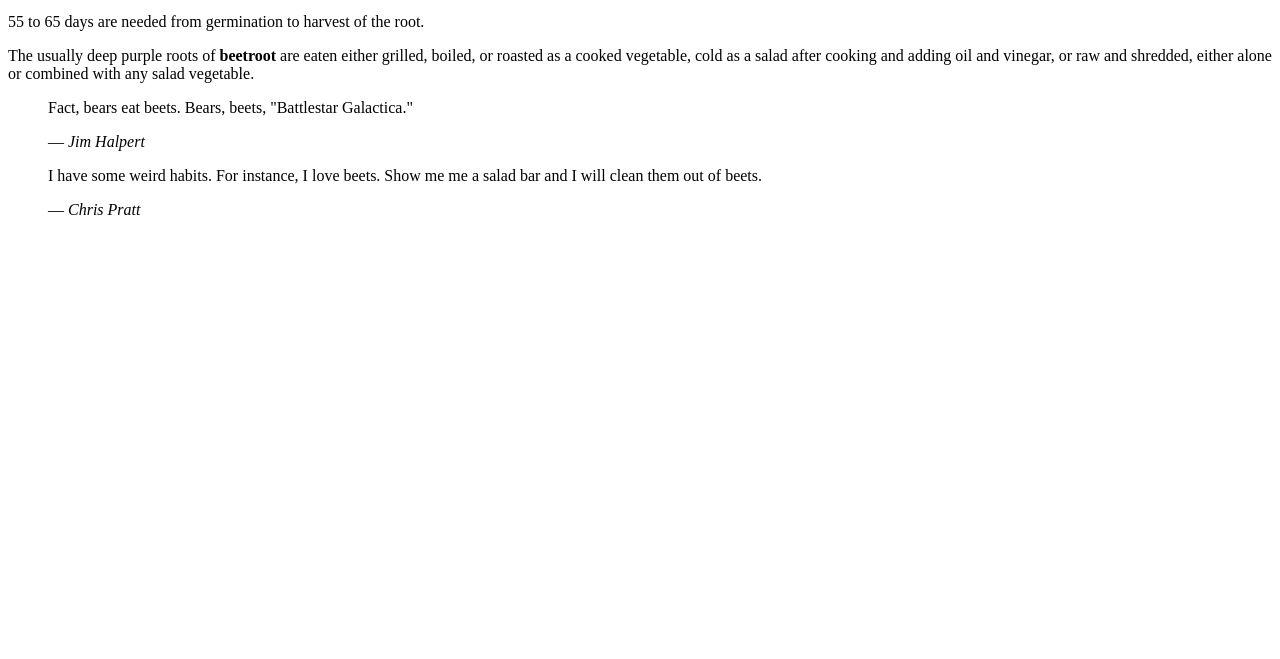
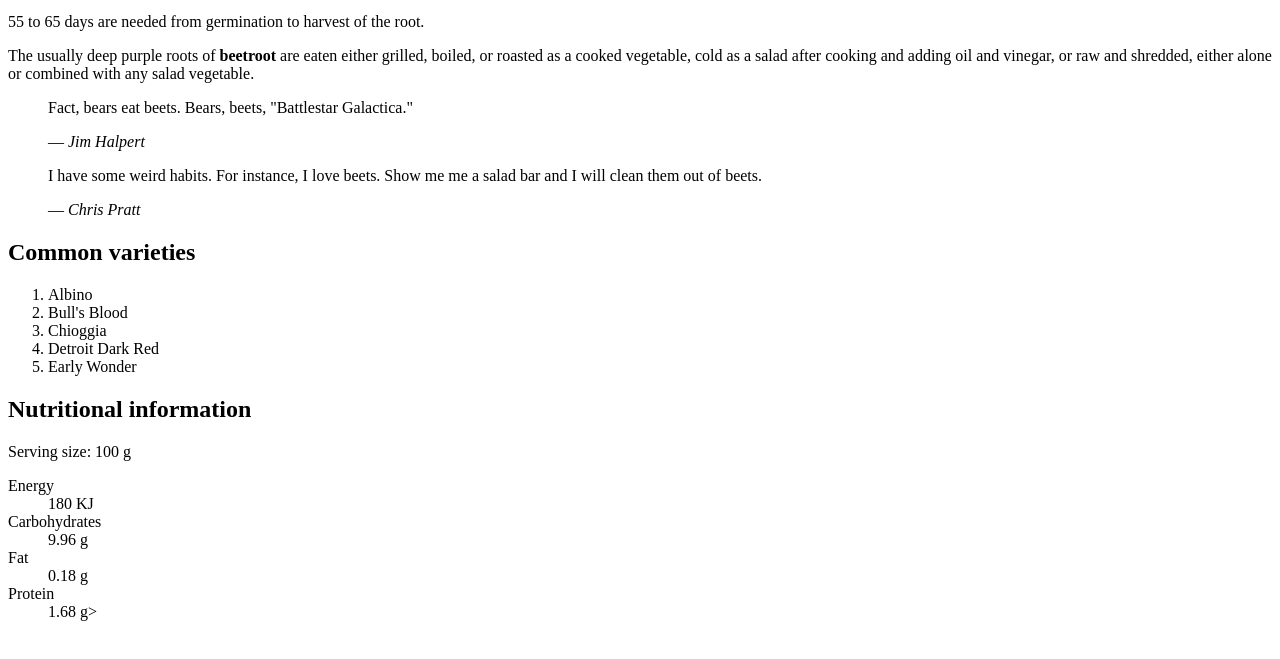
Before and after one commit to kayleemenard/dsn1675-exercise-0, a plain HTML site: page index.html in a window 1280 px wide. Shown: the part 119-778 px from the top of the page. Drawn offline with Linux system fonts and the light colour scheme.

Commit message:
Added ordered list and data list

```diff
--- a/index.html
+++ b/index.html
@@ -30,12 +30,32 @@
 	<footer>
 		— <cite>Chris Pratt</cite>
 	</footer>
-
 </blockquote>
 </main>
 
 <aside>
+<h2>Common varieties</h2>
 
+<ol>
+	<li>Albino</li>
+	<li>Bull's Blood</li>
+	<li>Chioggia</li>
+	<li>Detroit Dark Red</li>
+	<li>Early Wonder</li>
+</ol>
+
+<h2>Nutritional information</h2>
+
+<p>Serving size: 100 g</p>
+
+<dl>
+	<dt>Energy</dt><dd><data>180 KJ</data></dd>
+	<dt>Carbohydrates</dt><dd><data>9.96 g</data></dd>
+	<dt>Fat</dt><dd><data>0.18 g</data></dd>
+	<dt>Protein</dt><dd><data>1.68 g></dd>
+</dl>
+
+<dl></dl>
 </aside>
 </body>
 </html>
```
